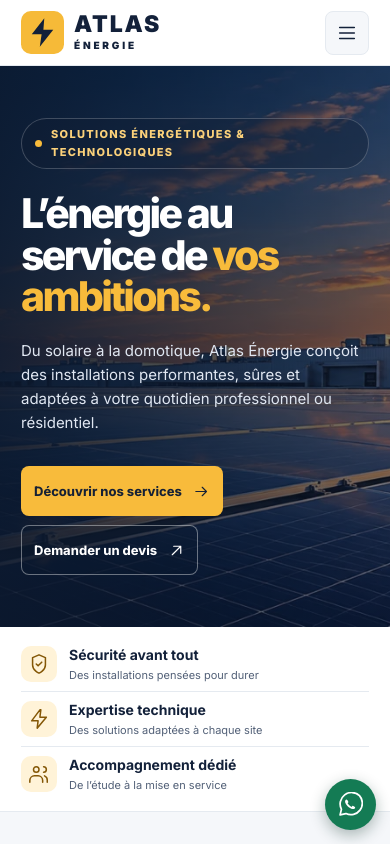
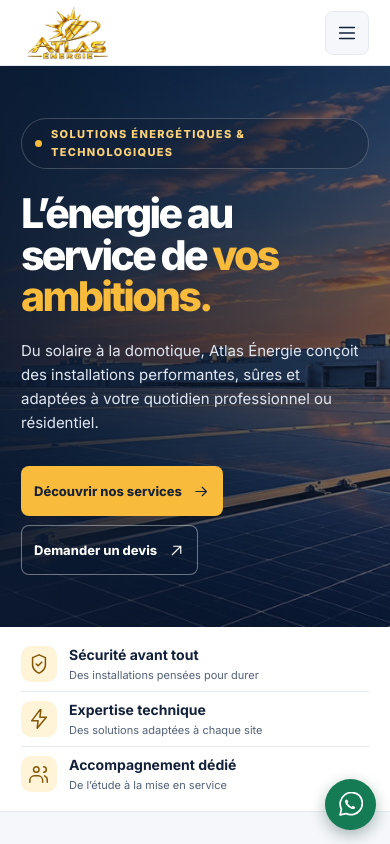
Before and after one commit to fikraweb/Atlas--nergie, a plain HTML site: page index.html in a window 390 px wide. Shown: the top 844 px of the page. Drawn offline with Linux system fonts and the light colour scheme.

Commit message:
Use transparent Atlas Énergie logo and configure WhatsApp

```diff
--- a/app.js
+++ b/app.js
@@ -93,6 +93,10 @@ dialog.addEventListener('click', event => {
 const number = company.whatsappNumber.replace(/[\s+()-]/g, '');
 const hasNumber = /^[1-9]\d{7,14}$/.test(number);
 const whatsappUrl = message => 'https://wa.me/' + number + '?text=' + encodeURIComponent(message);
+
+if (hasNumber) {
+  document.querySelector('#whatsapp-number').textContent = '+' + number;
+}
 
 document.querySelectorAll('[data-whatsapp]').forEach(link => {
   if (hasNumber) {
--- a/config.js
+++ b/config.js
@@ -1,6 +1,6 @@
 export const company = {
   // Numéro WhatsApp international, chiffres uniquement. Exemple de format : 212XXXXXXXXX.
-  whatsappNumber: '',
+  whatsappNumber: '212619097212',
   phone: '',
   email: '',
   address: '',
--- a/index.html
+++ b/index.html
@@ -6,7 +6,7 @@
   <meta name="description" content="Atlas Énergie accompagne particuliers, entreprises et industriels dans leurs projets solaires, électriques, de vidéosurveillance et de domotique.">
   <meta name="theme-color" content="#101c30">
   <title>Atlas Énergie — Solutions électriques, solaires et connectées</title>
-  <link rel="icon" href="assets/mark.svg" type="image/svg+xml">
+  <link rel="icon" href="assets/logo-atlas.webp" type="image/webp">
   <link rel="preload" href="assets/hero.webp" as="image">
   <link rel="stylesheet" href="styles.css">
   <script type="module" src="app.js"></script>
@@ -15,7 +15,7 @@
   <a class="skip" href="#contenu">Aller au contenu</a>
   <header class="header">
     <div class="wrap nav-wrap">
-      <a class="brand" href="#accueil" aria-label="Atlas Énergie, accueil"><img src="assets/mark.svg" alt="" width="43" height="43"><span>ATLAS<span>ÉNERGIE</span></span></a>
+      <a class="brand" href="#accueil" aria-label="Atlas Énergie, accueil"><img src="assets/logo-atlas.webp" alt="Atlas Énergie" width="960" height="554"></a>
       <button class="menu-toggle" type="button" aria-label="Ouvrir le menu" aria-expanded="false" aria-controls="navigation" data-icon="menu"></button>
       <nav id="navigation" aria-label="Navigation principale">
         <a class="active" href="#accueil">Accueil</a><a href="#services">Services</a><a href="#a-propos">À propos</a><a href="#realisations">Réalisations</a><a href="#contact">Contact</a>
@@ -97,10 +97,10 @@
   </main>
   <footer>
     <div class="wrap footer-grid">
-      <div><a class="brand" href="#accueil"><img src="assets/mark.svg" alt="" width="43" height="43"><span>ATLAS<span>ÉNERGIE</span></span></a><p>Solutions électriques, solaires et connectées pour les particuliers, les entreprises et l’industrie.</p></div>
+      <div><a class="brand" href="#accueil"><img src="assets/logo-atlas.webp" alt="Atlas Énergie" width="960" height="554"></a><p>Solutions électriques, solaires et connectées pour les particuliers, les entreprises et l’industrie.</p></div>
       <div><h3>Navigation</h3><a href="#services">Services</a><a href="#a-propos">À propos</a><a href="#realisations">Réalisations</a><a href="#contact">Contact</a></div>
       <div><h3>Nos services</h3><div id="footer-services"></div></div>
-      <div><h3>Contact</h3><p id="contact-phone">Téléphone à renseigner</p><p id="contact-email">E-mail à renseigner</p><p id="contact-address">Adresse à renseigner</p><a data-whatsapp href="#devis">WhatsApp</a></div>
+      <div><h3>Contact</h3><p id="contact-phone">Téléphone à renseigner</p><p id="contact-email">E-mail à renseigner</p><p id="contact-address">Adresse à renseigner</p><a data-whatsapp href="#devis">WhatsApp <span id="whatsapp-number"></span></a></div>
     </div>
     <div class="wrap footer-bottom">© <span id="year">2026</span> Atlas Énergie. Tous droits réservés.</div>
   </footer>
--- a/styles.css
+++ b/styles.css
@@ -113,19 +113,18 @@ i {
 }
 .brand {
   display: inline-flex;
+  flex-shrink: 0;
   align-items: center;
-  gap: 10px;
-  font-weight: 900;
-  font-size: 23px;
-  line-height: 0.95;
-  letter-spacing: 0.08em;
-  flex-shrink: 0;
 }
-.brand > span > span {
-  display: block;
-  font-size: 10px;
-  margin-top: 5px;
-  letter-spacing: 0.28em;
+.brand img {
+  width: 112px;
+  height: 66px;
+  object-fit: contain;
+}
+footer .brand img {
+  width: 146px;
+  height: 90px;
+  object-position: left center;
 }
 .nav-wrap nav {
   display: flex;
@@ -797,6 +796,10 @@ body:has(dialog[open]) {
   .nav-wrap {
     height: 65px;
   }
+  .brand img {
+    width: 96px;
+    height: 54px;
+  }
   .header-quote {
     display: none;
   }
```
Also changed, not shown: assets/logo-atlas.webp (added), assets/mark.svg (deleted), 1 other file.
